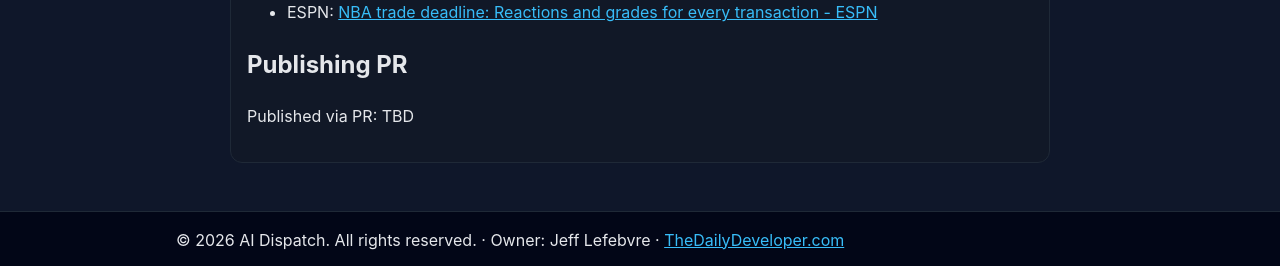
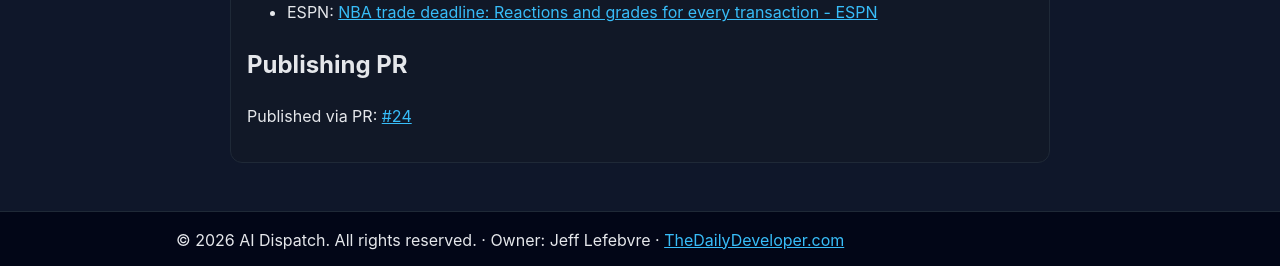
Before and after one commit to thestamp/Static-ai-articles, a Jekyll site: the page built from articles/2026-04-23-nba-rewind-how-the-trade-deadline-shook-up-the-playoff-and-tanking-picture.md, in a window 1280 px wide. Shown: the part 804-1070 px from the top of the page. Built offline with Jekyll 4.4.1, drawn with Linux system fonts in a browser that asks for light colours.

Commit message:
Backfill published PR URL

```diff
--- a/articles/2026-04-23-nba-rewind-how-the-trade-deadline-shook-up-the-playoff-and-tanking-picture.md
+++ b/articles/2026-04-23-nba-rewind-how-the-trade-deadline-shook-up-the-playoff-and-tanking-picture.md
@@ -7,7 +7,7 @@
 category: "breaking-news"
 status: "published"
 permalink: "/articles/2026-04-23-nba-rewind-how-the-trade-deadline-shook-up-the-playoff-and-tanking-picture/"
-published_pr_url: "TBD"
+published_pr_url: "https://github.com/thestamp/Static-ai-articles/pull/24"
 ---
 
 # NBA Rewind: How the trade deadline shook up the playoff (and tanking) picture
@@ -26,4 +26,4 @@
 
 ## Publishing PR
 
-Published via PR: TBD
+Published via PR: [#24](https://github.com/thestamp/Static-ai-articles/pull/24)
```
